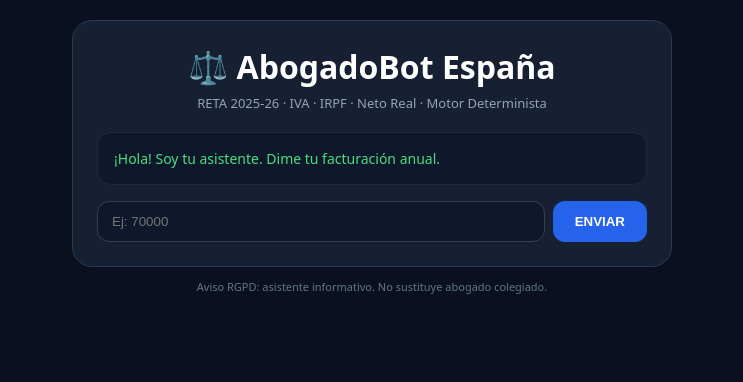
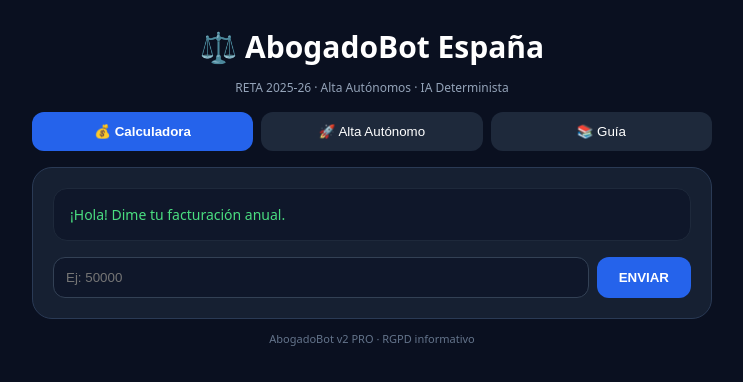
Before and after one commit to joasro901216-source/abogadobot-final, a React (Vite) app in the folder frontend/: page / in a window 1280 px wide. Shown: the top 382 px of the page, without its empty margins (268-1011 px from the left). Built offline with nearby package versions, Linux system fonts and the light colour scheme.

Commit message:
Update App.jsx

```diff
--- a/frontend/src/App.jsx
+++ b/frontend/src/App.jsx
@@ -1,60 +1,104 @@
 import { useState } from 'react'
 
 export default function App(){
+  const [tab,setTab]=useState('calc')
   const [input,setInput]=useState('')
   const [res,setRes]=useState(null)
+  const [alta,setAlta]=useState({tipo:'primera', tarifa:'si', epigrafe:''})
 
   const calc=()=>{
     let txt=input.replace(/[^0-9kK]/g,'').toLowerCase()
-    let f=0
-    if(txt.includes('k')) f=parseFloat(txt)*1000
-    else f=parseFloat(txt)
-    if(!f || f<100){ setRes('Pon ejemplo: 70000 o 120000'); return }
-
+    let f=txt.includes('k')?parseFloat(txt)*1000:parseFloat(txt)
+    if(!f || f<100){ setRes('Pon ejemplo: 70000'); return }
     let mes=230
     if(f>6700 && f<=15000) mes=294
     else if(f>15000 && f<=30000) mes=350
     else if(f>30000 && f<=50000) mes=425
     else if(f>50000) mes=530
-
-    const anual=mes*12
-    const gastos=Math.round(f*0.3)
-    const base=Math.round(f-gastos-anual)
-    const irpf=Math.round(base*0.20)
-    const neto=Math.round(base-irpf)
-
+    const anual=mes*12, gastos=Math.round(f*0.3), base=Math.round(f-gastos-anual), irpf=Math.round(base*0.20), neto=Math.round(base-irpf)
     setRes({f,mes,anual,gastos,base,irpf,neto})
   }
 
+  const TabBtn=({id,label})=>(
+    <button onClick={()=>setTab(id)} style={{flex:1,padding:'12px',borderRadius:'12px',border:'none',background:tab===id?'#2563eb':'#1e293b',color:'white',fontWeight:tab===id?'700':'400',cursor:'pointer'}}>{label}</button>
+  )
+
   return(
-    <div style={{minHeight:'100vh',background:'#0a1020',color:'white',display:'flex',justifyContent:'center',padding:'20px',fontFamily:'system-ui'}}>
-      <div style={{width:'100%',maxWidth:'600px'}}>
-        <div style={{background:'#162032',borderRadius:'20px',padding:'24px',border:'1px solid #2a3a55'}}>
-          <h1 style={{fontSize:'32px',fontWeight:'800',textAlign:'center',margin:0}}>⚖️ AbogadoBot España</h1>
-          <p style={{textAlign:'center',color:'#94a3b8',fontSize:'13px',marginTop:'6px'}}>RETA 2025-26 · IVA · IRPF · Neto Real · Motor Determinista</p>
+    <div style={{minHeight:'100vh',background:'#0a1020',color:'white',display:'flex',justifyContent:'center',padding:'16px',fontFamily:'system-ui'}}>
+      <div style={{width:'100%',maxWidth:'680px'}}>
+        <h1 style={{fontSize:'30px',fontWeight:'800',textAlign:'center',margin:'10px 0'}}>⚖️ AbogadoBot España</h1>
+        <p style={{textAlign:'center',color:'#94a3b8',fontSize:'12px',marginBottom:'16px'}}>RETA 2025-26 · Alta Autónomos · IA Determinista</p>
 
-          <div style={{background:'#0f172a',borderRadius:'14px',padding:'16px',marginTop:'20px',border:'1px solid #1e293b'}}>
-            <p style={{color:'#4ade80',fontSize:'14px',margin:0}}>¡Hola! Soy tu asistente. Dime tu facturación anual.</p>
+        <div style={{display:'flex',gap:'8px',marginBottom:'16px'}}>
+          <TabBtn id='calc' label='💰 Calculadora' />
+          <TabBtn id='alta' label='🚀 Alta Autónomo' />
+          <TabBtn id='guia' label='📚 Guía' />
+        </div>
+
+        <div style={{background:'#162032',borderRadius:'20px',padding:'20px',border:'1px solid #2a3a55'}}>
+
+          {tab==='calc' && <>
+            <div style={{background:'#0f172a',borderRadius:'14px',padding:'16px',border:'1px solid #1e293b'}}>
+              <p style={{color:'#4ade80',fontSize:'14px',margin:0}}>¡Hola! Dime tu facturación anual.</p>
               {res && typeof res==='object' && (
-              <div style={{marginTop:'16px',background:'#1e293b',padding:'14px',borderRadius:'10px',fontSize:'14px',lineHeight:'1.7'}}>
+                <div style={{marginTop:'14px',background:'#1e293b',padding:'14px',borderRadius:'10px',fontSize:'14px',lineHeight:'1.7'}}>
                   <div>Facturación: <b>{res.f.toLocaleString()} €/año</b></div>
-                <div>Tramo RETA 2025-26: <b style={{color:'#60a5fa'}}>{res.mes} €/mes</b></div>
+                  <div>Tramo RETA: <b style={{color:'#60a5fa'}}>{res.mes} €/mes</b></div>
                   <div>RETA anual: {res.anual.toLocaleString()} €</div>
                   <div>Gastos 30%: {res.gastos.toLocaleString()} €</div>
                   <div>Base: {res.base.toLocaleString()} €</div>
-                <div>IRPF 20%: {res.irpf.toLocaleString()} €</div>
-                <div style={{marginTop:'8px',paddingTop:'8px',borderTop:'1px solid #334155',fontSize:'16px'}}>NETO: <b style={{color:'#22c55e'}}>{res.neto.toLocaleString()} €/año</b></div>
+                  <div>IRPF: {res.irpf.toLocaleString()} €</div>
+                  <div style={{marginTop:'8px',borderTop:'1px solid #334155',paddingTop:'8px',fontSize:'16px'}}>NETO: <b style={{color:'#22c55e'}}>{res.neto.toLocaleString()} €/año</b></div>
                 </div>
               )}
-            {res && typeof res==='string' && <p style={{marginTop:'12px',color:'#fbbf24'}}>{res}</p>}
+            </div>
+            <div style={{display:'flex',gap:'8px',marginTop:'16px'}}>
+              <input value={input} onChange={e=>setInput(e.target.value)} placeholder="Ej: 50000" style={{flex:1,background:'#0f172a',border:'1px solid #334155',borderRadius:'12px',padding:'12px',color:'white',outline:'none'}}/>
+              <button onClick={calc} style={{background:'#2563eb',border:'none',borderRadius:'12px',padding:'0 22px',color:'white',fontWeight:'700'}}>ENVIAR</button>
+            </div>
+          </>}
+
+          {tab==='alta' && <div>
+            <h3 style={{margin:'0 0 10px 0'}}>🚀 Darse de Alta como Autónomo 2025-26</h3>
+            <div style={{display:'flex',flexDirection:'column',gap:'12px'}}>
+              <label style={{fontSize:'13px',color:'#94a3b8'}}>¿Es tu primera vez?
+                <select value={alta.tipo} onChange={e=>setAlta({...alta,tipo:e.target.value})} style={{width:'100%',marginTop:'6px',background:'#0f172a',border:'1px solid #334155',borderRadius:'10px',padding:'10px',color:'white'}}>
+                  <option value='primera'>Sí, primera vez</option>
+                  <option value='vuelta'>Vuelvo tras 2 años</option>
+                </select>
+              </label>
+              <label style={{fontSize:'13px',color:'#94a3b8'}}>¿Tarifa plana?
+                <select value={alta.tarifa} onChange={e=>setAlta({...alta,tarifa:e.target.value})} style={{width:'100%',marginTop:'6px',background:'#0f172a',border:'1px solid #334155',borderRadius:'10px',padding:'10px',color:'white'}}>
+                  <option value='si'>Sí, quiero 80€/mes</option>
+                  <option value='no'>No, tramo por ingresos</option>
+                </select>
+              </label>
+              <input placeholder="Epígrafe IAE (ej: 651, 731, 763)" value={alta.epigrafe} onChange={e=>setAlta({...alta,epigrafe:e.target.value})} style={{background:'#0f172a',border:'1px solid #334155',borderRadius:'10px',padding:'12px',color:'white'}}/>
             </div>
 
-          <div style={{display:'flex',gap:'8px',marginTop:'16px'}}>
-            <input value={input} onChange={e=>setInput(e.target.value)} placeholder="Ej: 70000" style={{flex:1,background:'#0f172a',border:'1px solid #334155',borderRadius:'12px',padding:'12px 14px',color:'white',outline:'none'}}/>
-            <button onClick={calc} style={{background:'#2563eb',border:'none',borderRadius:'12px',padding:'0 22px',color:'white',fontWeight:'700',cursor:'pointer'}}>ENVIAR</button>
+            <div style={{marginTop:'18px',background:'#0f172a',borderRadius:'12px',padding:'16px',border:'1px solid #1e293b',lineHeight:'1.8',fontSize:'13px'}}>
+              <b style={{color:'#4ade80'}}>Tu Checklist Oficial:</b><br/>
+              1. <b>AEAT - Modelo 036/037:</b> Alta censal. Marca casilla 111, pon epígrafe {alta.epigrafe||'___'}, fecha alta.<br/>
+              2. <b>Seguridad Social - Importass:</b> Alta RETA. Elige tramo: {alta.tarifa==='si' ? '80€/mes 12 meses (Tarifa Plana)' : 'Por ingresos reales (230€-590€/mes)'}<br/>
+              3. <b>Tarifa Plana 2025:</b> {alta.tipo==='primera' ? '✅ Tienes derecho. 80€/mes año 1.' : '✅ Si pasaron 2 años, también 80€/mes.'}<br/>
+              4. <b>Libros:</b> Lleva libro de ingresos/gastos.<br/>
+              5. <b>Trimestral:</b> Modelo 130 IRPF + Modelo 303 IVA.<br/>
+              <div style={{marginTop:'10px',padding:'10px',background:'#1e293b',borderRadius:'8px'}}>💡 Con {alta.epigrafe||'tu epígrafe'} puedes facturar desde mañana. Guarda justificantes de alta.</div>
             </div>
+          </div>}
+
+          {tab==='guia' && <div style={{fontSize:'13px',lineHeight:'1.8',color:'#cbd5e1'}}>
+            <b>¿Cuánto paga un autónomo en 2025-26?</b><br/>
+            - Mínimo 230€ si ganas &lt;6700€<br/>
+            - Medio 350€-425€ si ganas 15k-50k<br/>
+            - Máximo 590€ si ganas +170k<br/><br/>
+            <b>¿Qué es el Motor Determinista?</b><br/>
+            No inventa. Calcula por tablas BOE reales, no IA generativa.<br/><br/>
+            <b>Aviso Legal:</b> Informativo, no sustituye asesoría.
+          </div>}
+
         </div>
-        <p style={{textAlign:'center',fontSize:'11px',color:'#64748b',marginTop:'12px'}}>Aviso RGPD: asistente informativo. No sustituye abogado colegiado.</p>
+        <p style={{textAlign:'center',fontSize:'11px',color:'#64748b',marginTop:'12px'}}>AbogadoBot v2 PRO · RGPD informativo</p>
       </div>
     </div>
   )
```
Lines whose indentation alone changed are shown as unchanged.
